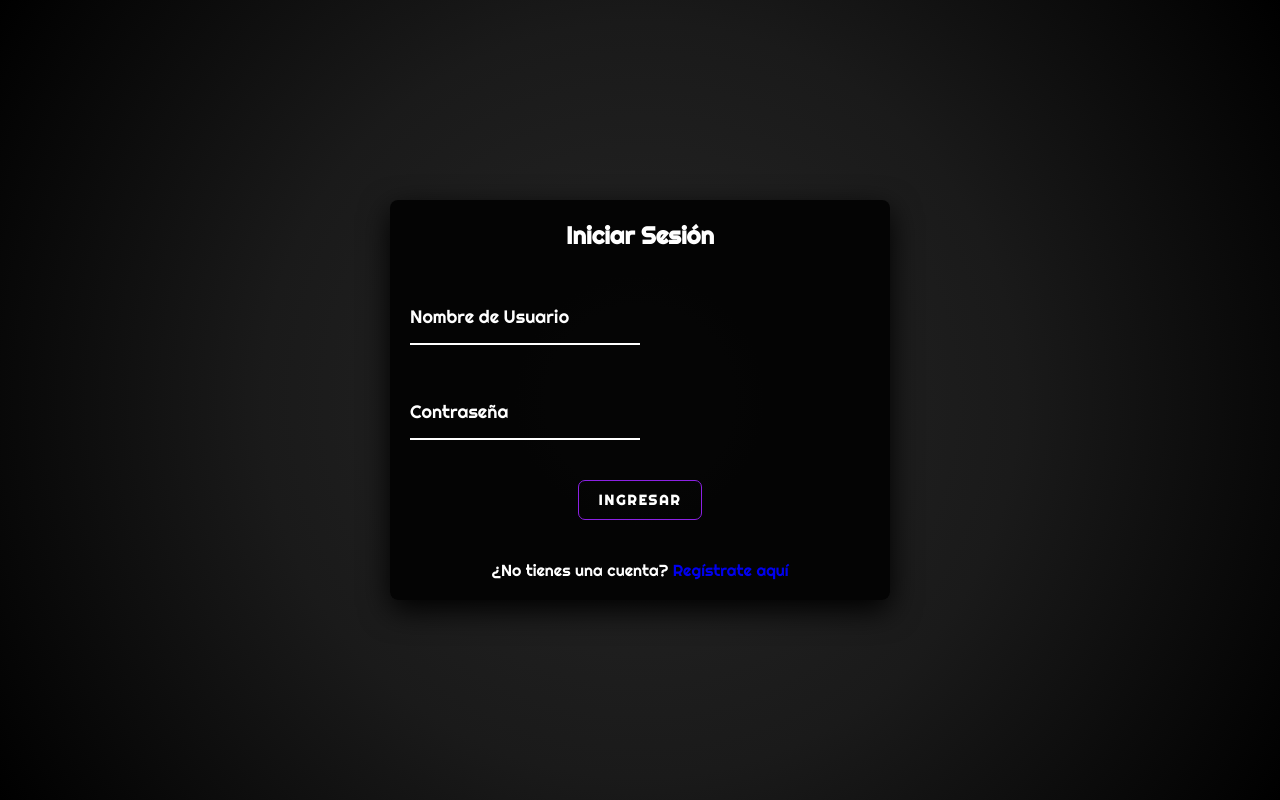
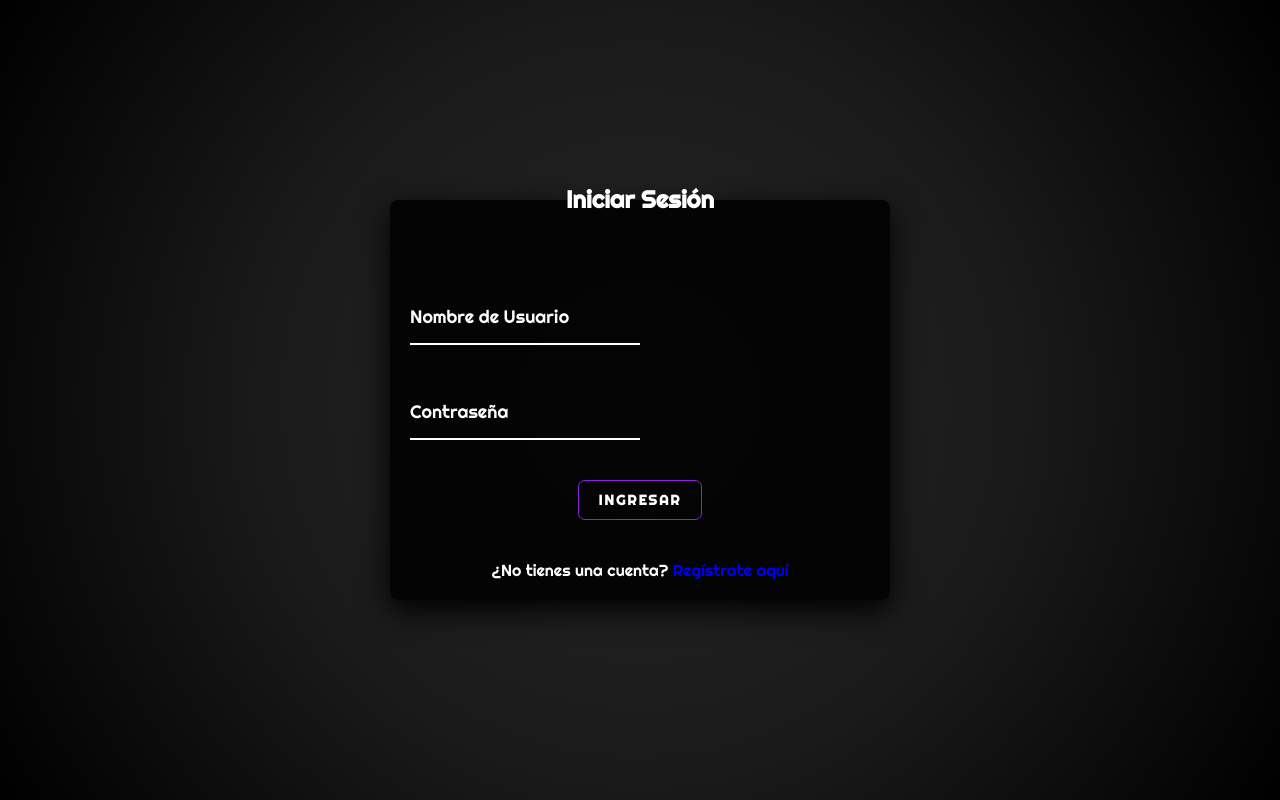
Before and after one commit to SnayderCJ/inicio_De_Seccion, a plain HTML site: page index.html in a window 1280 px wide. Drawn offline with Linux system fonts and the light colour scheme.

Commit message:
Estoy cansado Jefe :v

```diff
--- a/Css/styles.css
+++ b/Css/styles.css
@@ -169,3 +169,7 @@ p{
 a{
   text-decoration: none;
 }
+
+.titulo{
+  transform: translateY(-120%);
+}
--- a/index.html
+++ b/index.html
@@ -8,7 +8,7 @@
 </head>
 <body>
     <div class="container" id="register-container" style="display: none;">
-        <h2> Registrar </h2>
+        <h2 class="titulo"> Registrar </h2>
 
         <div class="form-control">
             <input type="text" id="register-username" required>
@@ -45,7 +45,7 @@
     </div>
 
     <div class="container" id="login-container">
-        <h2> Iniciar Sesión</h2>
+        <h2 class="titulo"> Iniciar Sesión</h2>
 
         <div class="form-control">
             <input type="text" id="login-username" required>
```
